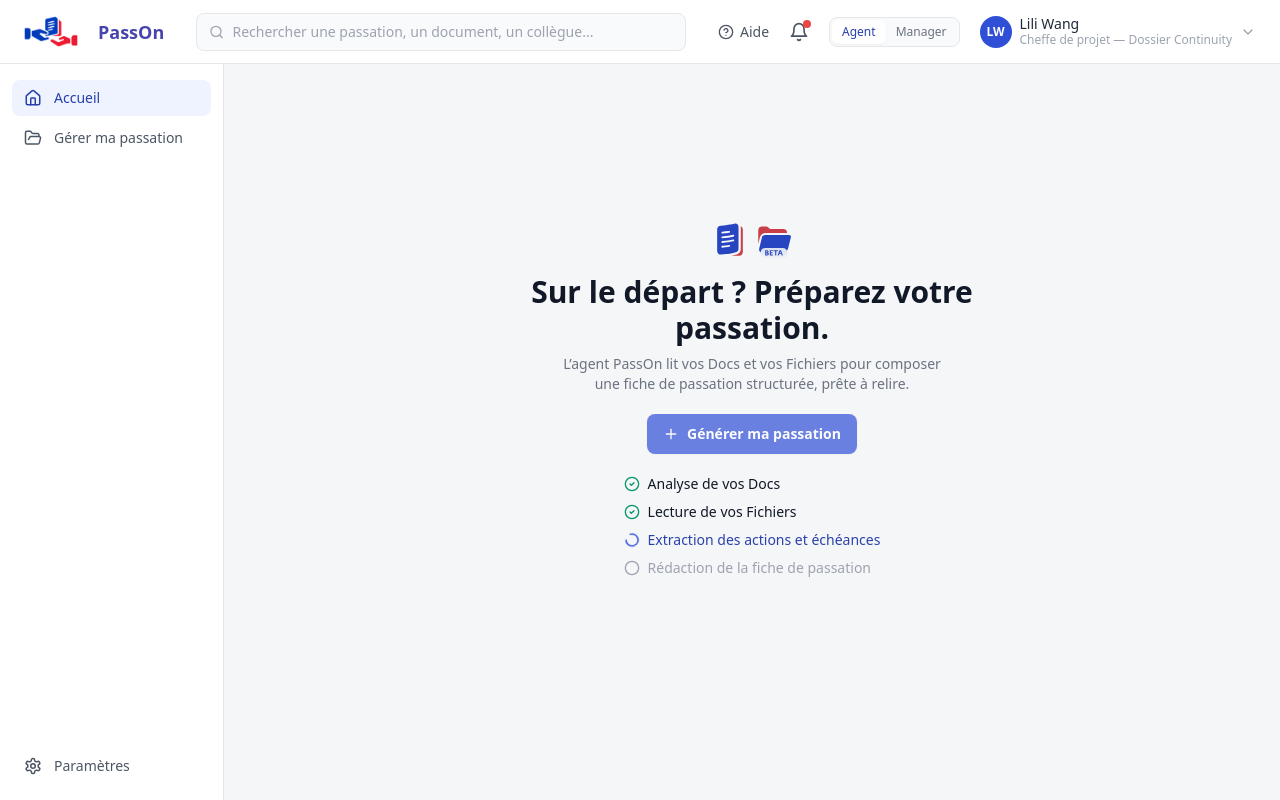
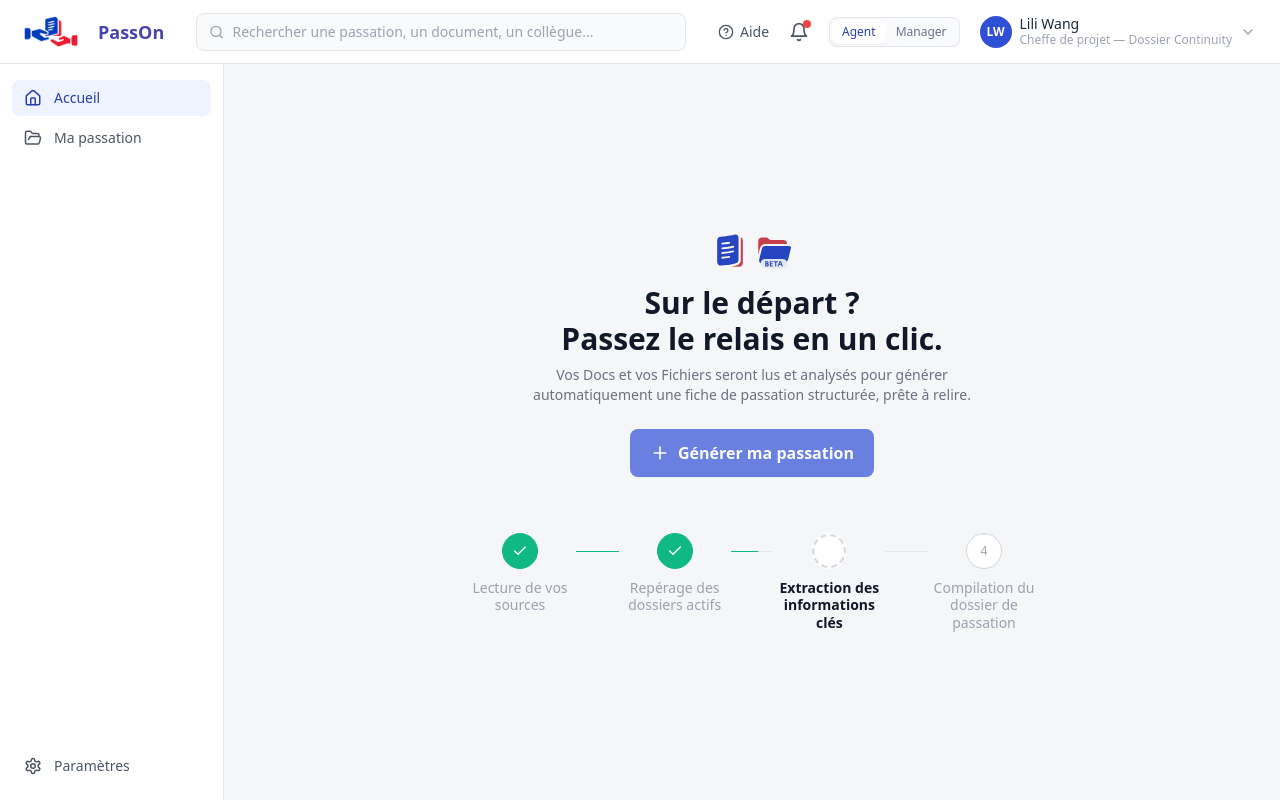
Before and after one commit to liliane0128/PassOn_Dinum, a Next.js app in the folder src/passon-frontend/: page / in a window 1280 px wide. Both pictures are taken after a click on the button "Générer ma passation". Built offline with nearby package versions, Linux system fonts and the light colour scheme.

Commit message:
front polish

```diff
--- a/src/passon-frontend/app/gerer-ma-passation/page.tsx
+++ b/src/passon-frontend/app/gerer-ma-passation/page.tsx
@@ -20,10 +20,10 @@ const FIRST_STEP_DURATION_MS = 1300;
 const SECOND_STEP_DURATION_MS = 900;
 const GENERATION_DELAY_MS = FIRST_STEP_DURATION_MS + SECOND_STEP_DURATION_MS;
 
-// Matches the homepage's fade-out duration (see app/page.tsx's
+// Matches the homepage's fade/scale-out duration (see app/page.tsx's
 // PAGE_TRANSITION_MS), so arriving here (from that page, faded out) fades
 // back in at the same pace rather than a hard cut.
-const PAGE_TRANSITION_MS = 250;
+const PAGE_TRANSITION_MS = 280;
 
 export default function GererMaPassationPage() {
   // Set by the homepage once its own checklist has already played out the
@@ -66,8 +66,8 @@ export default function GererMaPassationPage() {
 
         <main className="flex flex-1 flex-col overflow-hidden bg-[#f5f6f8] px-8 py-8">
           <div
-            className={`mx-auto flex w-full max-w-5xl min-h-0 flex-1 flex-col transition-opacity ease-out ${
-              visible ? "opacity-100" : "opacity-0"
+            className={`mx-auto flex w-full max-w-5xl min-h-0 flex-1 flex-col transition-all ease-out ${
+              visible ? "scale-100 opacity-100" : "scale-[0.97] opacity-0"
             }`}
             style={{ transitionDuration: `${PAGE_TRANSITION_MS}ms` }}
           >
--- a/src/passon-frontend/app/globals.css
+++ b/src/passon-frontend/app/globals.css
@@ -14,3 +14,47 @@ body {
 * {
   box-sizing: border-box;
 }
+
+/* Homepage generation-progress steps (app/page.tsx). Each animation is
+   triggered once, the first time its class is applied to an
+   already-mounted node -- not by remounting/keying -- so it plays exactly
+   once per run. linear timing on the line ties its motion to real elapsed
+   time (it *is* a timer), while the checkmark's pop uses a slight spring
+   overshoot so the state change reads as alive rather than a plain snap. */
+@keyframes step-line-fill {
+  from {
+    transform: scaleX(0);
+  }
+  to {
+    transform: scaleX(1);
+  }
+}
+
+@keyframes step-check-pop {
+  0% {
+    transform: scale(0.4);
+    opacity: 0;
+  }
+  65% {
+    transform: scale(1.15);
+    opacity: 1;
+  }
+  100% {
+    transform: scale(1);
+    opacity: 1;
+  }
+}
+
+.step-line-fill {
+  animation-name: step-line-fill;
+  animation-timing-function: linear;
+  animation-fill-mode: forwards;
+  transform-origin: left;
+}
+
+.step-check-pop {
+  animation-name: step-check-pop;
+  animation-duration: 220ms;
+  animation-timing-function: cubic-bezier(0.34, 1.56, 0.64, 1);
+  animation-fill-mode: forwards;
+}
--- a/src/passon-frontend/app/page.tsx
+++ b/src/passon-frontend/app/page.tsx
@@ -1,7 +1,7 @@
 "use client";
 
-import { useEffect, useState } from "react";
-import { CheckCircle2, Circle, Loader2, Plus } from "lucide-react";
+import { Fragment, useEffect, useState } from "react";
+import { Check, Plus } from "lucide-react";
 import { useRouter } from "next/navigation";
 import { Header } from "@/components/Header";
 import { Sidebar } from "@/components/Sidebar";
@@ -9,22 +9,104 @@ import { Sidebar } from "@/components/Sidebar";
 type GenerationState = "idle" | "generating";
 
 // The 4 steps and ~4.4s total the loading page used to show on its own,
-// now played out here as a checklist before navigating to the result --
+// now played out here as a progress bar before navigating to the result --
 // see gerer-ma-passation/page.tsx's "prewarmed" param, which skips its own
 // loading state so the wait doesn't happen a second time over there.
 const STEPS = [
-  "Analyse de vos Docs",
-  "Lecture de vos Fichiers",
-  "Extraction des actions et échéances",
-  "Rédaction de la fiche de passation",
+  "Lecture de vos sources",
+  "Repérage des dossiers actifs",
+  "Extraction des informations clés",
+  "Compilation du dossier de passation",
 ];
 const STEP_DURATION_MS = 1100;
 
-// How long the fade-out plays before the actual navigation fires -- the
-// matching fade-in on the other side (gerer-ma-passation/page.tsx) uses the
-// same duration, so the cut from one to the other happens at the same dark
-// (fully faded) point on both ends instead of a hard jump.
-const PAGE_TRANSITION_MS = 250;
+// How long the fade/scale-out plays before the actual navigation fires --
+// the matching entrance on the other side (gerer-ma-passation/page.tsx)
+// uses the same duration, so the cut from one to the other happens at the
+// same (fully faded) point on both ends instead of a hard jump.
+const PAGE_TRANSITION_MS = 280;
+
+function StepDot({
+  index,
+  label,
+  isActive,
+  isDone,
+  visible,
+}: {
+  index: number;
+  label: string;
+  isActive: boolean;
+  isDone: boolean;
+  visible: boolean;
+}) {
+  return (
+    <div
+      style={{ transitionDelay: visible ? `${index * 120}ms` : "0ms" }}
+      className={`flex w-[112px] shrink-0 flex-col items-center gap-2.5 text-center transition-all duration-500 ease-out ${
+        visible ? "translate-y-0 opacity-100" : "-translate-y-1 opacity-0"
+      }`}
+    >
+      <span
+        className={`relative flex h-9 w-9 shrink-0 items-center justify-center rounded-full border transition-colors duration-300 ease-out ${
+          isDone
+            ? "border-emerald-500 bg-emerald-500"
+            : isActive
+              ? "border-transparent bg-white"
+              : "border-gray-300 bg-white"
+        }`}
+      >
+        {/* Pending: a faint step number, present until this step is reached. */}
+        <span
+          className={`absolute text-xs font-medium text-gray-400 transition-all duration-200 ease-out ${
+            isActive || isDone ? "scale-50 opacity-0" : "scale-100 opacity-100"
+          }`}
+        >
+          {index + 1}
+        </span>
+
+        {/* Active: a hollow dashed ring that spins, rather than a filled
+            circle -- reads as a classic, unobtrusive loading spinner. A
+            slowed-down spin (default animate-spin is 1s/turn, too frantic
+            for a ring that's supposed to read as calm background progress). */}
+        <span
+          style={{ animationDuration: "2.2s" }}
+          className={`absolute inset-0 rounded-full border-2 border-dashed border-gray-300 transition-opacity duration-200 ease-out ${
+            isActive ? "animate-spin opacity-100" : "opacity-0"
+          }`}
+        />
+
+        {/* Done: a checkmark that pops in with a slight spring overshoot,
+            rather than just cross-fading in flatly. */}
+        <Check
+          className={`absolute h-4 w-4 text-white ${isDone ? "step-check-pop" : "scale-0 opacity-0"}`}
+        />
+      </span>
+
+      <span
+        className={`text-sm leading-tight transition-colors duration-300 ease-out ${
+          isActive ? "font-semibold text-gray-900" : "text-gray-400"
+        }`}
+      >
+        {label}
+      </span>
+    </div>
+  );
+}
+
+function StepLine({ filled, visible }: { filled: boolean; visible: boolean }) {
+  return (
+    <div
+      className={`mt-[18px] h-px flex-1 self-start overflow-hidden bg-gray-200 transition-opacity duration-300 ease-out ${
+        visible ? "opacity-100" : "opacity-0"
+      }`}
+    >
+      <div
+        className={`h-full w-full bg-emerald-500 ${filled ? "step-line-fill" : "scale-x-0"}`}
+        style={filled ? { animationDuration: `${STEP_DURATION_MS}ms` } : undefined}
+      />
+    </div>
+  );
+}
 
 export default function HomePage() {
   const router = useRouter();
@@ -62,14 +144,9 @@ export default function HomePage() {
         <Sidebar />
 
         <main className="flex-1 overflow-y-auto bg-[#f5f6f8]">
-          {/* pb-16 (rather than plain centering) so the taller block --
-              checklist included -- still centers as a whole a bit above
-              dead-center, not pushed down by its own added height. Fades
-              out just before navigating to gerer-ma-passation (see
-              `leaving`), which fades in the same way on arrival. */}
           <div
-            className={`flex h-full flex-col items-center justify-center px-8 pb-16 text-center transition-opacity ease-out ${
-              leaving ? "opacity-0" : "opacity-100"
+            className={`flex h-full flex-col items-center justify-center px-8 text-center transition-all ease-[cubic-bezier(0.4,0,1,1)] ${
+              leaving ? "scale-[0.97] opacity-0" : "scale-100 opacity-100"
             }`}
             style={{ transitionDuration: `${PAGE_TRANSITION_MS}ms` }}
           >
@@ -83,63 +160,64 @@ export default function HomePage() {
             </div>
 
             <h1 className="mt-4 max-w-md text-3xl font-bold text-gray-900">
-              Sur le départ&nbsp;? Préparez votre passation.
+              Sur le départ&nbsp;?
+              <br />
+              Passez le relais en un clic.
             </h1>
-            <p className="mt-2 max-w-sm text-sm text-gray-500">
-              L&rsquo;agent PassOn lit vos Docs et vos Fichiers pour composer
-              une fiche de passation structurée, prête à relire.
+            <p className="mt-2 max-w-lg text-sm text-gray-500">
+              Vos Docs et vos Fichiers seront lus et analysés pour générer
+              automatiquement une fiche de passation structurée, prête à
+              relire.
             </p>
 
             <button
               type="button"
               onClick={() => setState("generating")}
               disabled={state === "generating"}
-              className="mt-5 flex items-center gap-2 rounded-lg bg-brand-600 px-4 py-2.5 text-sm font-semibold text-white shadow-card transition-colors hover:bg-brand-700 disabled:cursor-not-allowed disabled:opacity-70"
+              className="mt-6 flex items-center gap-2 rounded-lg bg-brand-600 px-5 py-3 text-base font-semibold text-white shadow-card transition-colors hover:bg-brand-700 disabled:cursor-not-allowed disabled:opacity-70"
             >
-              <Plus className="h-4 w-4" />
+              <Plus className="h-5 w-5" />
               Générer ma passation
             </button>
 
-            {/* Space for the checklist is reserved even at rest (no
+            {/* Space for the progress bar is reserved even at rest (no
                 conditional render), just invisible -- so revealing it
-                doesn't grow the block and shift the rest of the page. Each
-                line fades/slides in on its own, a beat after the previous
-                one (transitionDelay below), for a soft cascade rather than
-                all four appearing at once. */}
-            <ul className="mt-5 flex flex-col gap-2" aria-hidden={state !== "generating"}>
+                doesn't grow the block and shift the rest of the page.
+
+                The dots and the lines between them are siblings in one
+                flat row (not lines nested inside each dot's own wrapper),
+                so every dot lines up on an even grid and every gap is the
+                same width -- nesting them per-dot was what made the first
+                dot and its neighbours drift out of alignment before.
+
+                Each line segment fills in sync with the dot right before
+                it, over that step's own duration, so progress reads as one
+                continuous wave moving left to right rather than the line
+                snapping green only once its dot is already done. */}
+            <div
+              className="mt-14 flex w-full max-w-xl items-start"
+              aria-hidden={state !== "generating"}
+            >
               {STEPS.map((label, index) => {
                 const isDone = state === "generating" && index < completedCount;
                 const isActive = state === "generating" && index === completedCount;
+                const lineFilled = state === "generating" && index <= completedCount;
+                const visible = state === "generating";
+
                 return (
-                  <li
-                    key={label}
-                    style={{
-                      transitionDelay: state === "generating" ? `${index * 150}ms` : "0ms",
-                    }}
-                    className={`flex items-center gap-2 text-left text-sm transition-all duration-500 ease-out ${
-                      state === "generating"
-                        ? "translate-y-0 opacity-100"
-                        : "-translate-y-1 opacity-0"
-                    } ${
-                      isDone
-                        ? "text-gray-900"
-                        : isActive
-                          ? "text-brand-700"
-                          : "text-gray-400"
-                    }`}
-                  >
-                    {isDone ? (
-                      <CheckCircle2 className="h-4 w-4 shrink-0 text-emerald-600" />
-                    ) : isActive ? (
-                      <Loader2 className="h-4 w-4 shrink-0 animate-spin text-brand-600" />
-                    ) : (
-                      <Circle className="h-4 w-4 shrink-0" />
-                    )}
-                    {label}
-                  </li>
+                  <Fragment key={label}>
+                    {index > 0 && <StepLine filled={lineFilled} visible={visible} />}
+                    <StepDot
+                      index={index}
+                      label={label}
+                      isActive={isActive}
+                      isDone={isDone}
+                      visible={visible}
+                    />
+                  </Fragment>
                 );
               })}
-            </ul>
+            </div>
           </div>
         </main>
       </div>
--- a/src/passon-frontend/components/Sidebar.tsx
+++ b/src/passon-frontend/components/Sidebar.tsx
@@ -12,12 +12,18 @@ export function Sidebar() {
 
   const navItems = [
     { id: "accueil", label: "Accueil", icon: Home, href: "/" },
-    { id: "equipe", label: "Mon équipe", icon: Users, href: "/equipe", managerOnly: true },
     {
-      id: "mes-passations",
-      label: role === "manager" ? "Passations équipe" : "Gérer ma passation",
+      id: "ma-passation",
+      label: "Ma passation",
       icon: FolderOpen,
       href: "/gerer-ma-passation",
+    },
+    {
+      id: "equipe",
+      label: "Mon équipe",
+      icon: Users,
+      href: "/equipe",
+      managerOnly: true,
     },
   ];
 
```
Also changed, not shown: 1 other file (tests, documents, lock files or other folders).
